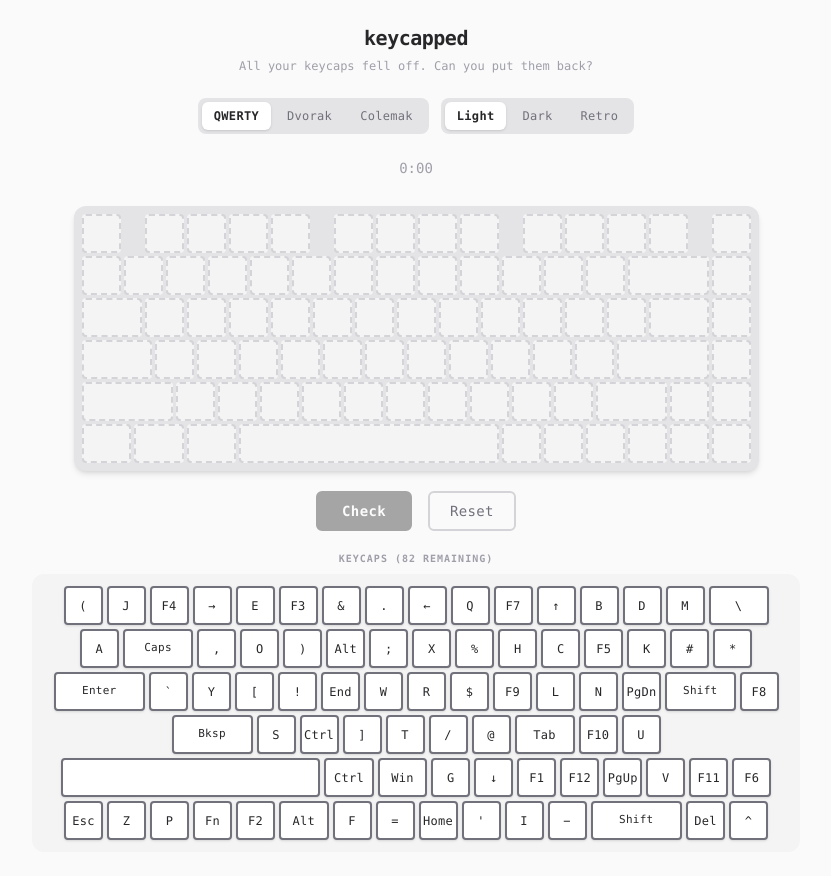
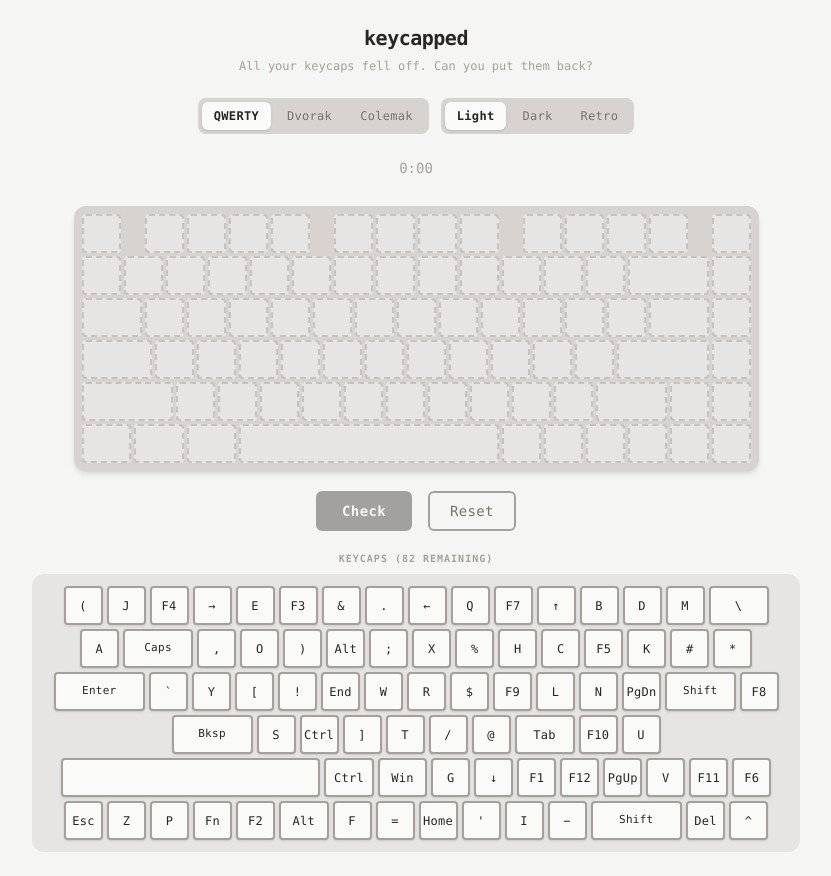
Before and after one commit to jiafra/keycapped, a React (Vite) app: page / in a window 1280 px wide. Shown: the whole page, without its empty margins (224-1055 px from the left). Built offline with nearby package versions, Linux system fonts and the light colour scheme.

Commit message:
Use beige for light mode

```diff
--- a/src/App.tsx
+++ b/src/App.tsx
@@ -61,37 +61,37 @@ interface ThemeColors {
 
 const THEMES: Record<ThemeName, ThemeColors> = {
   light: {
-    page: "bg-zinc-50",
-    title: "text-zinc-800",
-    subtitle: "text-zinc-400",
-    board: "bg-zinc-200",
-    slotEmpty: "bg-zinc-100",
-    slotEmptyBorder: "border-zinc-300",
+    page: "bg-stone-100",
+    title: "text-stone-800",
+    subtitle: "text-stone-400",
+    board: "bg-stone-300",
+    slotEmpty: "bg-stone-200",
+    slotEmptyBorder: "border-stone-400/50",
     slotDragOver: "bg-blue-50",
     slotDragOverBorder: "border-blue-400",
-    poolBg: "bg-zinc-100",
-    poolLabel: "text-zinc-400",
-    keycap: { bg: "bg-white", border: "border-zinc-500", text: "text-zinc-800", shadow: "shadow" },
+    poolBg: "bg-stone-200",
+    poolLabel: "text-stone-400",
+    keycap: { bg: "bg-stone-50", border: "border-stone-400", text: "text-stone-800", shadow: "shadow" },
     locked: { bg: "bg-green-50", border: "border-green-300", text: "text-green-800" },
     correct: { bg: "bg-green-50", border: "border-green-300", text: "text-green-800" },
     wrong: { bg: "bg-red-50", border: "border-red-300", text: "text-red-900" },
     selected: { bg: "bg-blue-50", border: "border-blue-300", text: "text-blue-800" },
-    btnPrimary: { bg: "bg-zinc-800", border: "border-zinc-800", text: "text-white", hover: "hover:bg-zinc-600", hoverBorder: "hover:border-zinc-600" },
-    btnSecondary: { bg: "bg-transparent", border: "border-zinc-300", text: "text-zinc-500", hover: "hover:text-zinc-700", hoverBorder: "hover:border-zinc-400" },
+    btnPrimary: { bg: "bg-stone-800", border: "border-stone-800", text: "text-stone-50", hover: "hover:bg-stone-600", hoverBorder: "hover:border-stone-600" },
+    btnSecondary: { bg: "bg-transparent", border: "border-stone-400", text: "text-stone-500", hover: "hover:text-stone-700", hoverBorder: "hover:border-stone-500" },
     btnDanger: { bg: "bg-red-800", border: "border-red-800", text: "text-white", hover: "hover:bg-red-600", hoverBorder: "hover:border-red-600" },
     btnReveal: { bg: "bg-amber-50", border: "border-amber-300", text: "text-amber-700", hover: "hover:bg-amber-100", hoverBorder: "hover:border-amber-400" },
-    scoreText: "text-zinc-500",
+    scoreText: "text-stone-500",
     scoreAccent: "text-green-800",
-    scoreMuted: "text-zinc-400",
-    timer: "text-zinc-400",
+    scoreMuted: "text-stone-400",
+    timer: "text-stone-400",
     timerDone: "text-green-700",
     successBg: "bg-green-50",
     successText: "text-green-800",
-    selectorBg: "bg-zinc-200",
-    selectorActive: "bg-white",
-    selectorActiveText: "text-zinc-800",
-    selectorInactive: "text-zinc-500",
-    selectorDisabled: "text-zinc-300",
+    selectorBg: "bg-stone-300",
+    selectorActive: "bg-stone-50",
+    selectorActiveText: "text-stone-800",
+    selectorInactive: "text-stone-500",
+    selectorDisabled: "text-stone-300",
   },
   dark: {
     page: "bg-zinc-900",
```
